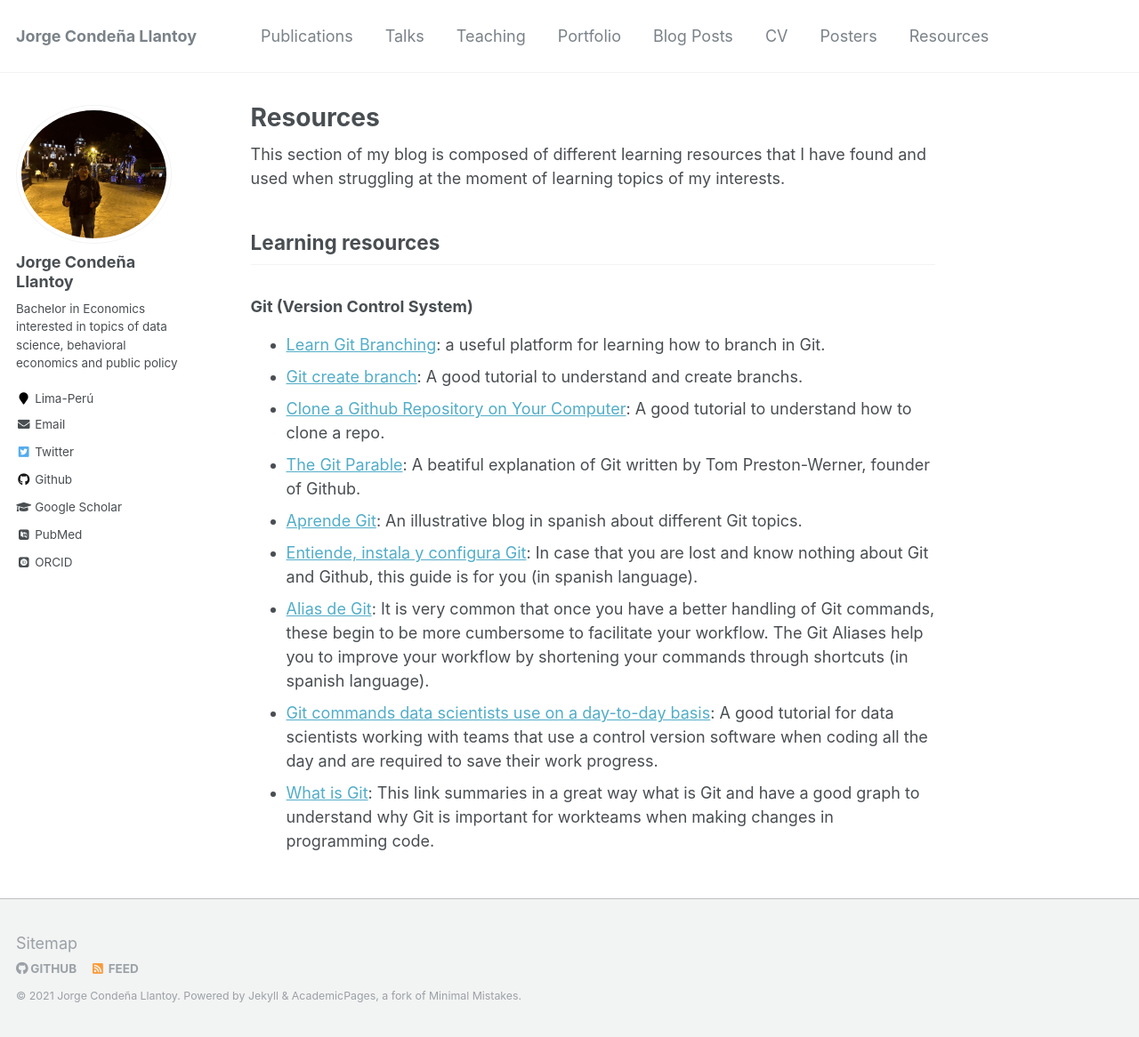
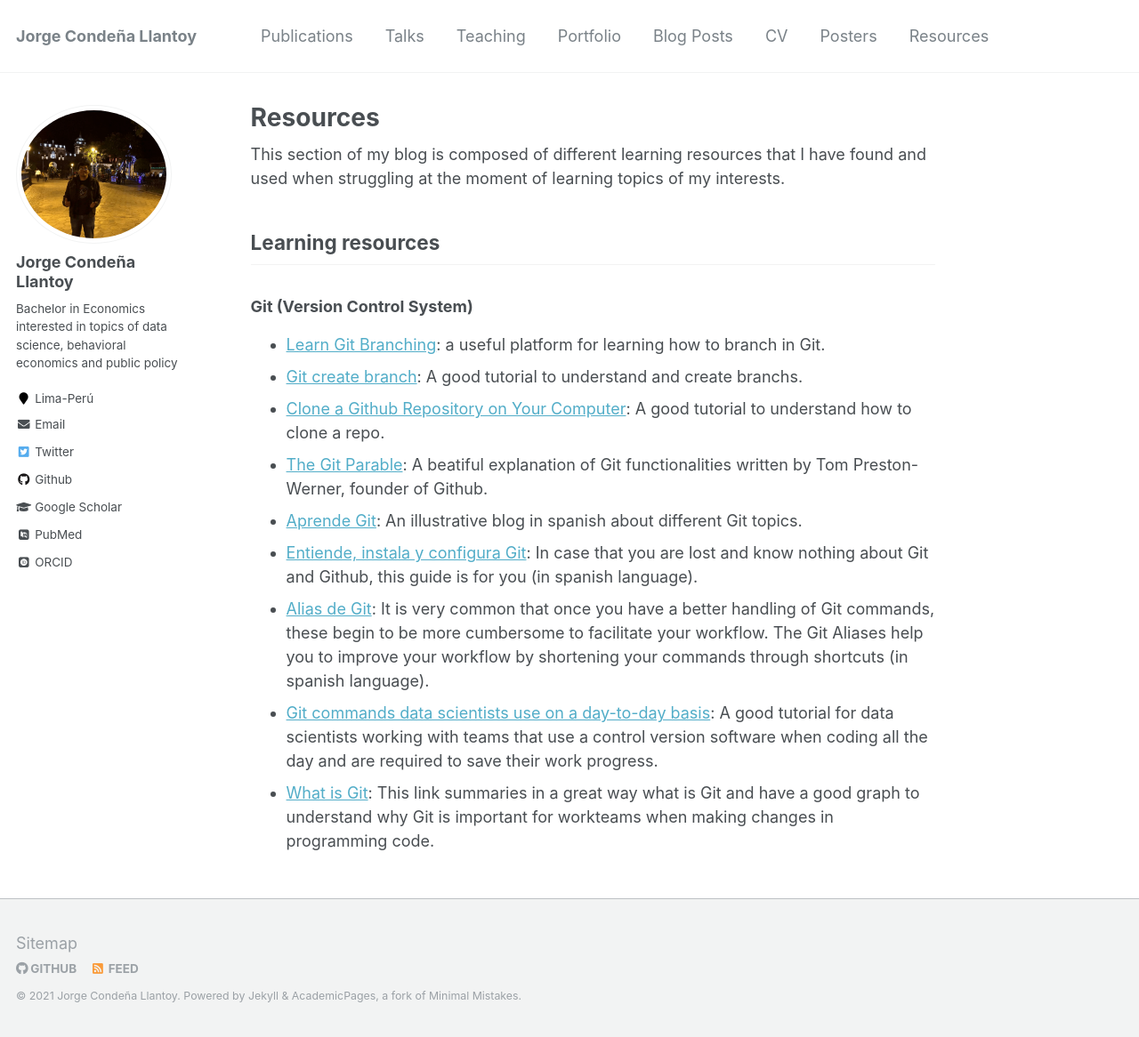
Before and after one commit to condehub5/condehub5.github.io, a Jekyll site: the page built from _pages/resources.md, in a window 1280 px wide and 1166 px high. Shown: the whole window at 89% size. Built offline with Jekyll 4.4.1, drawn with Linux system fonts in a browser that asks for light colours; some web fonts are replaced.

Commit message:
editado adicional en resources

```diff
--- a/_pages/resources.md
+++ b/_pages/resources.md
@@ -15,7 +15,7 @@ This section of my blog is composed of different learning resources that I have
  - [Learn Git Branching](https://learngitbranching.js.org/?locale=es_AR): a useful platform for learning how to branch in Git.
  - [Git create branch](https://www.datree.io/resources/git-create-branch): A good tutorial to understand and create branchs.
  - [Clone a Github Repository on Your Computer](https://www.jcchouinard.com/clone-github-repository-on-windows/): A good tutorial to understand how to clone a repo.
- - [The Git Parable](https://tom.preston-werner.com/2009/05/19/the-git-parable.html): A beatiful explanation of Git written by Tom Preston-Werner, founder of Github.
+ - [The Git Parable](https://tom.preston-werner.com/2009/05/19/the-git-parable.html): A beatiful explanation of Git functionalities written by Tom Preston-Werner, founder of Github.
  - [Aprende Git](https://aprendegit.com/): An illustrative blog in spanish about different Git topics.
  - [Entiende, instala y configura Git](https://desarrolloweb.com/articulos/entiende-instala-configura-git.html): In case that you are lost and know nothing about Git and Github, this guide is for you (in spanish language).
  - [Alias de Git](https://git-scm.com/book/es/v2/Fundamentos-de-Git-Alias-de-Git): It is very common that once you have a better handling of Git commands, these begin to be more cumbersome to facilitate your workflow. The Git Aliases help you to improve your workflow by shortening your commands through shortcuts (in spanish language).
```
